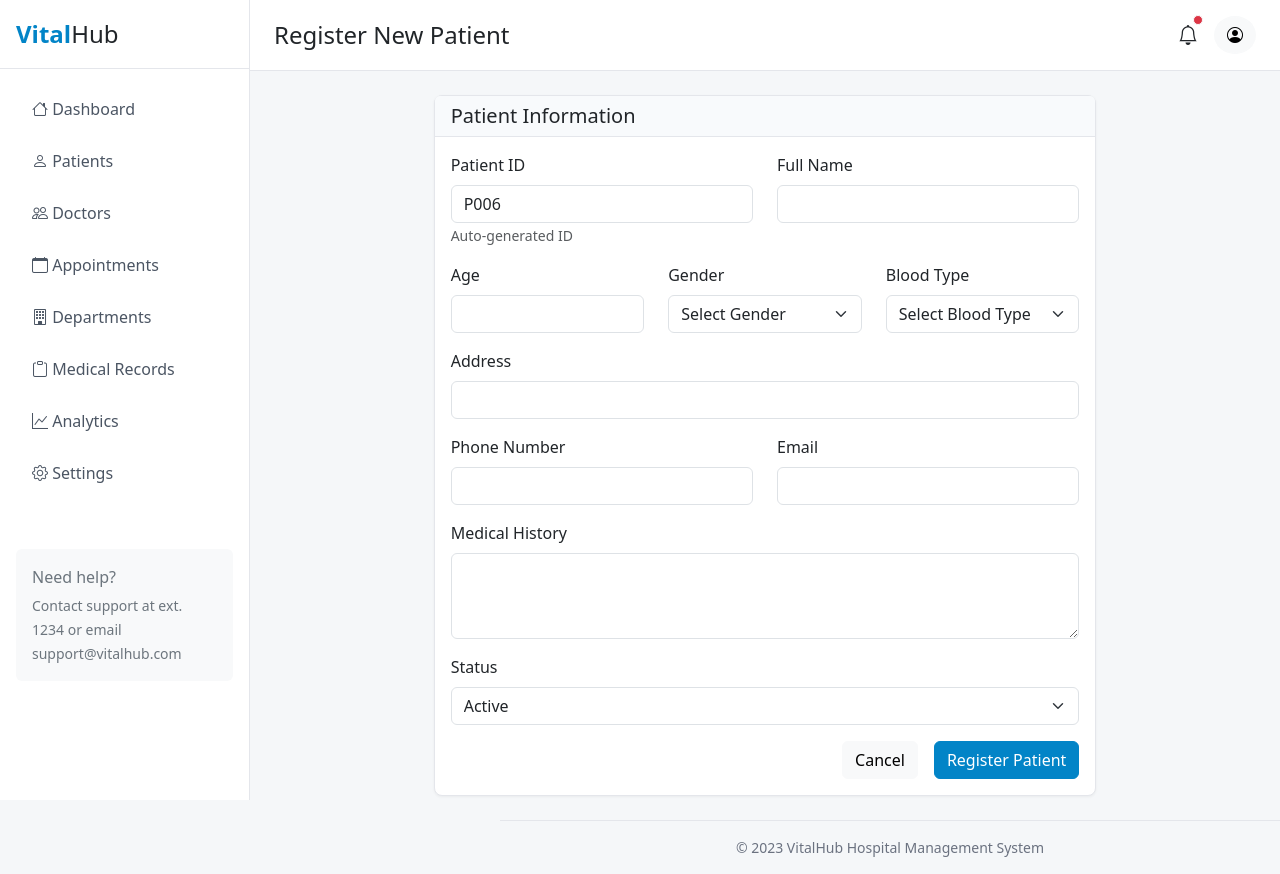
After one commit to lordgk/vital-hub-project, a Flask app: page /create_patient in a window 1280 px wide. The commit adds this page. Run offline with Flask 3, Linux system fonts and the light colour scheme; data comes from the database, SQL or seed files in the repository.

Commit message:
Fix: Add patient functionality
Fixes the add new patient functionality.

```diff
--- a/app.py
+++ b/app.py
@@ -1,4 +1,3 @@
-
 from flask import Flask, render_template, request, redirect, url_for, flash, jsonify
 import sqlite3
 import os
@@ -208,6 +207,65 @@ def patients():
 
     return render_template('patients.html', patients=patients_data)
 
+@app.route('/create_patient', methods=['GET', 'POST'])
+def create_patient():
+    if request.method == 'POST':
+        # Generate a new patient ID
+        conn = sqlite3.connect('hospital.db')
+        cursor = conn.cursor()
+        cursor.execute("SELECT COUNT(*) FROM patients")
+        count = cursor.fetchone()[0] + 1
+        patient_id = f"P{count:03d}"
+
+        # Get form data
+        name = request.form['name']
+        age = request.form['age']
+        gender = request.form['gender']
+        blood_type = request.form['blood_type']
+        address = request.form['address']
+        phone = request.form['phone']
+        email = request.form['email']
+        status = request.form['status']
+        medical_history = request.form['medical_history']
+
+        # Current date for registration
+        registration_date = datetime.now().strftime("%Y-%m-%d")
+
+        # Insert new patient
+        cursor.execute("""
+            INSERT INTO patients
+            (id, name, age, gender, blood_type, address, phone, email, status, registration_date, medical_history)
+            VALUES (?, ?, ?, ?, ?, ?, ?, ?, ?, ?, ?)
+        """, (
+            patient_id,
+            name,
+            age,
+            gender,
+            blood_type,
+            address,
+            phone,
+            email,
+            status,
+            registration_date,
+            medical_history
+        ))
+
+        conn.commit()
+        conn.close()
+
+        flash('Patient registered successfully!', 'success')
+        return redirect(url_for('patients'))
+
+    # GET request - prepare for new patient form
+    conn = sqlite3.connect('hospital.db')
+    cursor = conn.cursor()
+    cursor.execute("SELECT COUNT(*) FROM patients")
+    count = cursor.fetchone()[0] + 1
+    new_id = f"P{count:03d}"
+    conn.close()
+
+    return render_template('create_patient.html', new_id=new_id)
+
 @app.route('/doctors')
 def doctors():
     conn = sqlite3.connect('hospital.db')
--- /dev/null
+++ b/templates/create_patient.html
@@ -0,0 +1,98 @@
+
+{% extends 'base.html' %}
+
+{% block title %}New Patient - VitalHub HMS{% endblock %}
+
+{% block header %}Register New Patient{% endblock %}
+
+{% block content %}
+<div class="row justify-content-center">
+    <div class="col-lg-8">
+        <div class="card">
+            <div class="card-header">
+                <h5 class="card-title mb-0">Patient Information</h5>
+            </div>
+            <div class="card-body">
+                <form method="post" action="{{ url_for('create_patient') }}">
+                    <div class="row mb-3">
+                        <div class="col-md-6">
+                            <label for="patient_id" class="form-label">Patient ID</label>
+                            <input type="text" id="patient_id" name="patient_id" class="form-control" value="{{ new_id }}" readonly>
+                            <small class="text-muted">Auto-generated ID</small>
+                        </div>
+                        <div class="col-md-6">
+                            <label for="name" class="form-label">Full Name</label>
+                            <input type="text" id="name" name="name" class="form-control" required>
+                        </div>
+                    </div>
+
+                    <div class="row mb-3">
+                        <div class="col-md-4">
+                            <label for="age" class="form-label">Age</label>
+                            <input type="number" id="age" name="age" class="form-control" required min="0" max="120">
+                        </div>
+                        <div class="col-md-4">
+                            <label for="gender" class="form-label">Gender</label>
+                            <select id="gender" name="gender" class="form-select" required>
+                                <option value="">Select Gender</option>
+                                <option value="Male">Male</option>
+                                <option value="Female">Female</option>
+                                <option value="Other">Other</option>
+                            </select>
+                        </div>
+                        <div class="col-md-4">
+                            <label for="blood_type" class="form-label">Blood Type</label>
+                            <select id="blood_type" name="blood_type" class="form-select" required>
+                                <option value="">Select Blood Type</option>
+                                <option value="A+">A+</option>
+                                <option value="A-">A-</option>
+                                <option value="B+">B+</option>
+                                <option value="B-">B-</option>
+                                <option value="AB+">AB+</option>
+                                <option value="AB-">AB-</option>
+                                <option value="O+">O+</option>
+                                <option value="O-">O-</option>
+                            </select>
+                        </div>
+                    </div>
+
+                    <div class="mb-3">
+                        <label for="address" class="form-label">Address</label>
+                        <input type="text" id="address" name="address" class="form-control">
+                    </div>
+
+                    <div class="row mb-3">
+                        <div class="col-md-6">
+                            <label for="phone" class="form-label">Phone Number</label>
+                            <input type="tel" id="phone" name="phone" class="form-control" required>
+                        </div>
+                        <div class="col-md-6">
+                            <label for="email" class="form-label">Email</label>
+                            <input type="email" id="email" name="email" class="form-control">
+                        </div>
+                    </div>
+
+                    <div class="mb-3">
+                        <label for="medical_history" class="form-label">Medical History</label>
+                        <textarea id="medical_history" name="medical_history" class="form-control" rows="3"></textarea>
+                    </div>
+
+                    <div class="mb-3">
+                        <label for="status" class="form-label">Status</label>
+                        <select id="status" name="status" class="form-select" required>
+                            <option value="active">Active</option>
+                            <option value="waiting">Waiting</option>
+                            <option value="discharged">Discharged</option>
+                        </select>
+                    </div>
+
+                    <div class="d-grid gap-2 d-md-flex justify-content-md-end">
+                        <a href="{{ url_for('patients') }}" class="btn btn-light me-md-2">Cancel</a>
+                        <button type="submit" class="btn btn-primary">Register Patient</button>
+                    </div>
+                </form>
+            </div>
+        </div>
+    </div>
+</div>
+{% endblock %}
--- a/templates/patients.html
+++ b/templates/patients.html
@@ -14,9 +14,9 @@
         </div>
     </div>
     <div class="col-md-4 text-md-end mt-3 mt-md-0">
-        <button class="btn btn-primary">
+        <a href="{{ url_for('create_patient') }}" class="btn btn-primary">
             <i class="bi bi-plus-circle me-1"></i> New Patient
-        </button>
+        </a>
     </div>
 </div>
 
```
